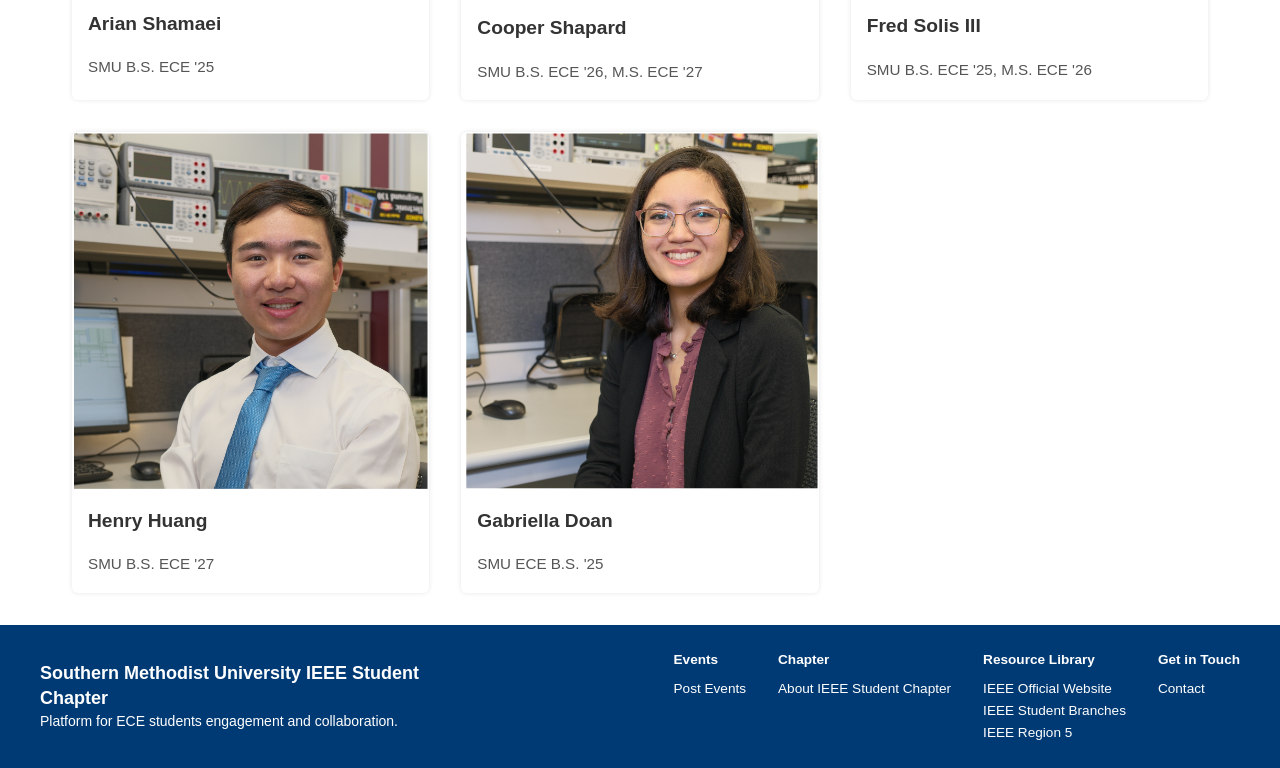
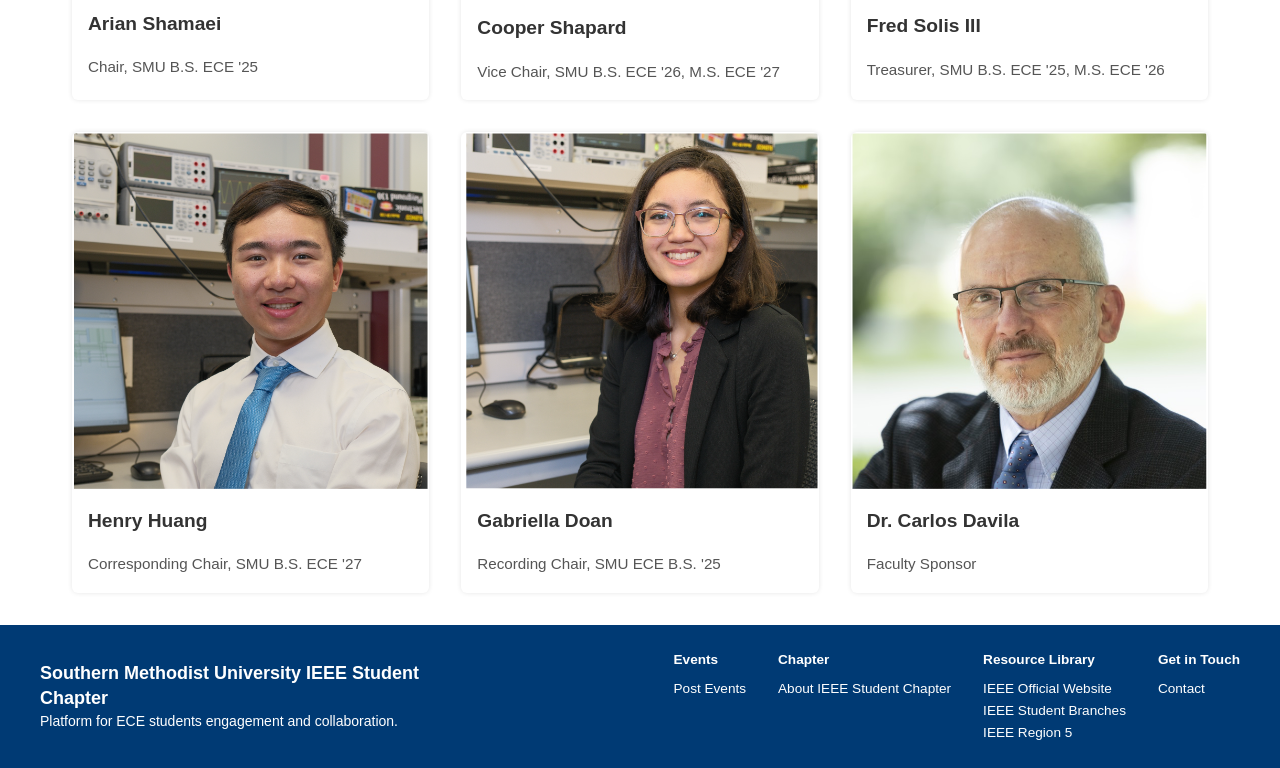
Before and after one commit to SMUIEEE/SMUIEEE, a plain HTML site: page team.html in a window 1280 px wide. Shown: the part 596-1364 px from the top of the page. Drawn offline with Linux system fonts and the light colour scheme.

Commit message:
Update team.html
added dr. Davila

```diff
--- a/team.html
+++ b/team.html
@@ -41,35 +41,42 @@
           <img src="Pictures/HeadShot/Arian_Shamaei.png" alt="Arian Shamaei">
           <!-- Updated title -->
           <h3>Arian Shamaei</h3>
-          <p>SMU B.S. ECE '25</p>
+          <p>Chair, SMU B.S. ECE '25</p>
         </div>
         <!-- CARD 2 -->
         <div class="team-card">
-          <img src="Pictures/HeadShot/Cooper_Shapard.png" alt="Cooper Shapard">
+          <img src="https://github.com/SMUIEEE/SMUIEEE/blob/11f1bbf46e1f289362db80d43e229d8fc80614db/Pictures/HeadShot/Cooper_Shapard.png" alt="Cooper Shapard">
           <!-- Updated title -->
           <h3>Cooper Shapard</h3>
-          <p>SMU B.S. ECE '26, M.S. ECE '27</p>
+          <p>Vice Chair, SMU B.S. ECE '26, M.S. ECE '27</p>
         </div>
         <!-- CARD 3 -->
         <div class="team-card">
-          <img src="Pictures/HeadShot/Fred_Solis_III.png" alt="Fred Solis III">
+          <img src="https://github.com/SMUIEEE/SMUIEEE/blob/11f1bbf46e1f289362db80d43e229d8fc80614db/Pictures/HeadShot/Fred_Solis_III.png" alt="Fred Solis III">
           <!-- Updated title -->
           <h3>Fred Solis III</h3>
-          <p>SMU B.S. ECE '25, M.S. ECE '26</p>
+          <p>Treasurer, SMU B.S. ECE '25, M.S. ECE '26</p>
         </div>
         <!-- CARD 4 -->
         <div class="team-card">
-          <img src="Pictures/HeadShot/Henry_Huang.png" alt="Henry Huang">
+          <img src="https://github.com/SMUIEEE/SMUIEEE/blob/11f1bbf46e1f289362db80d43e229d8fc80614db/Pictures/HeadShot/Henry_Huang.png" alt="Henry Huang">
           <!-- Updated title -->
           <h3>Henry Huang</h3>
-          <p>SMU B.S. ECE '27</p>
+          <p>Corresponding Chair, SMU B.S. ECE '27</p>
         </div>
         <!-- CARD 5 -->
         <div class="team-card">
-          <img src="Pictures/HeadShot/Gabriella_Doan.png" alt="Gabriella Doan">
+          <img src="https://github.com/SMUIEEE/SMUIEEE/blob/11f1bbf46e1f289362db80d43e229d8fc80614db/Pictures/HeadShot/Gabriella_Doan.png" alt="Gabriella Doan">
           <!-- Updated title -->
           <h3>Gabriella Doan</h3>
-          <p>SMU ECE B.S. '25</p>
+          <p>Recording Chair, SMU ECE B.S. '25</p>
+        </div>
+        <!-- CARD 6 -->
+        <div class="team-card">
+          <img src="https://github.com/SMUIEEE/SMUIEEE/blob/11f1bbf46e1f289362db80d43e229d8fc80614db/Pictures/HeadShot/Carlos_Davila.png" alt="Dr. Carlos Davila">
+          <!-- Updated title -->
+          <h3>Dr. Carlos Davila</h3>
+          <p>Faculty Sponsor</p>
         </div>
       </div>
     </section>
```
